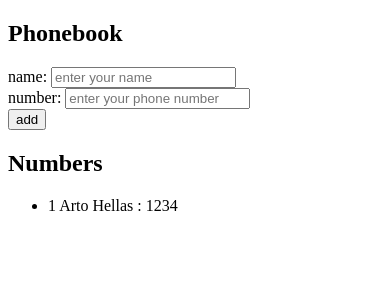
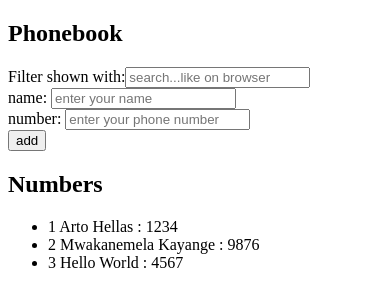
Before and after one commit to Mwakanemela/fullstackopen, a React (Vite) app in the folder part2/phonebook/: page / in a window 390 px wide. Shown: the top 306 px of the page. Built offline with nearby package versions, Linux system fonts and the light colour scheme.

Commit message:
2.9*: The Phonebook Step 4

```diff
--- a/part2/phonebook/src/App.jsx
+++ b/part2/phonebook/src/App.jsx
@@ -1,15 +1,26 @@
 import { useState } from 'react'
 import Form from './components/Form'
 import DisplayPhoneBookUsers from './components/Display'
+import Filter from "./components/Filter"
+
 const App = () => {
 
-  // const [contacts, setContacts] = useState([]);
-
+  // FOR ADDING PERSONS(PEOPLE)
   const [persons, setPersons] = useState([
     {
       phoneNumber: 1234,
       name: 'Arto Hellas',
       id: 1
+     },
+     {
+      phoneNumber: 9876,
+      name: 'Mwakanemela Kayange',
+      id: 2
+     },
+     {
+      phoneNumber: 4567,
+      name: 'Hello World',
+      id: 3
      }
   ])
   const addPerson = (newPerson) => {
@@ -17,15 +28,34 @@ const App = () => {
     setPersons([...persons, newPerson]);
   };
 
+// FILTERING / SEARCHING / SEARCH ENGINE
+  const [filter, setFilter] = useState("")
+
+  const handleFilterChange = (event) => {
+    setFilter(event.target.value)
+  }
+
+  const personsToShow = filter
+            ? persons.filter(
+                              person => (person.name.toLowerCase().includes(filter.toLowerCase())  || person.phoneNumber.toString().includes(filter))
+                            )
+            : persons
 
   return (
     <div>
       <h2>Phonebook</h2>
+
+      <Filter
+        filter={filter}
+        handleFilterChange={handleFilterChange}
+      />
+
       <Form addPerson = {addPerson} persons={persons}/>
+
       <h2>Numbers</h2>
-      <DisplayPhoneBookUsers persons={persons} />
 
-      {/* <div>[DEBUG] {persons.name}</div> */}
+      <DisplayPhoneBookUsers personsToShow={personsToShow} />
+
     </div>
   )
 }
--- a/part2/phonebook/src/components/Display.jsx
+++ b/part2/phonebook/src/components/Display.jsx
@@ -1,9 +1,9 @@
 import Personlist from "./Personlist"
-const DisplayPhoneBookUsers = ({persons}) => {
+const DisplayPhoneBookUsers = ({personsToShow}) => {
     return (
         <div>
             <ul>
-                {persons.map((person, index) =>
+                {personsToShow.map((person, index) =>
                     <Personlist key={person.id} person={person} index={index} />
                 )}
             </ul>
--- /dev/null
+++ b/part2/phonebook/src/components/Filter.jsx
@@ -0,0 +1,17 @@
+const Filter = ({ filter, handleFilterChange }) => {
+  return (
+    <div>
+      <label>
+        Filter shown with:
+        <input
+          value={filter}
+          onChange={handleFilterChange}
+          type="text"
+          placeholder="search...like on browser"
+        />
+      </label>
+    </div>
+  );
+};
+
+export default Filter;
```
